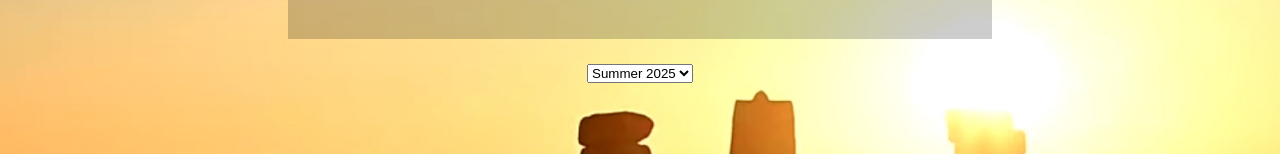
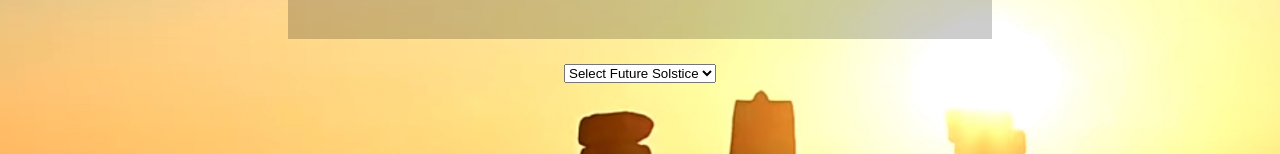
Before and after one commit to rhianwenb/solstice-countdown, a React (Create React App) app: page / in a window 1280 px wide. Shown: the part 407-561 px from the top of the page. Built offline with nearby package versions, Linux system fonts and the light colour scheme.

Commit message:
working on 'select' functionality

```diff
--- a/src/App.jsx
+++ b/src/App.jsx
@@ -8,7 +8,7 @@ function App() {
   const summer2025 = "June 21, 2025 03:42:59";
 
   const [solstice, setSolstice] = useState(false);
-  const [nextSolstice, setNextSolstice] = useState(summer2025);
+//   const [nextSolstice, setNextSolstice] = useState(summer2025);
   const [futureSolstice, setFutureSolstice] = useState(summer2025);
   const [label, setLabel] = useState("");
   const [days, setDays] = useState(0);
@@ -16,12 +16,19 @@ function App() {
   const [minutes, setMinutes] = useState(0);
   const [seconds, setSeconds] = useState(0);
 
+
+  function handleChange(e) {
+    e.preventDefault();
+    console.log(e);
+  };
+
   async function getFutureSolstice(id) {
     try {
         let response = await fetch("/dates.json")
         if (response) {
             let data = await response.json();
             let selectedData = data.filter(s => s.id === id);
+            // console.log(selectedData);
             for (let i = 0; i < selectedData; i++) {
                 setFutureSolstice(selectedData[i].date)
                 setLabel(selectedData[i].text)
@@ -54,7 +61,7 @@ function App() {
           };
       }, 1000);
       return () => clearInterval(interval);
-  }, [nextSolstice]);
+  }, [futureSolstice]);
 
 //   function handleClick(e) {
 //     e.preventDefault();
@@ -99,10 +106,11 @@ function App() {
     <br></br>
         <div>
             {/* <button className="reset" onClick={handleClick}> Winter 2025 </button> */}
-            <select>
-                <option value="winter2025" id="0" onChange={getFutureSolstice(0)}>Summer 2025</option>
-                <option value="winter2025" id="1" onChange={getFutureSolstice(1)}>Winter 2025</option>
-                <option value="winter2026" id="2">Summer 2026</option>
+            <select onChange={handleChange}>
+                <option value="select">Select Future Solstice</option>
+                <option value="winter2025" id="0"> Summer 2025 </option>
+                <option value="winter2025" id="1"> Winter 2025 </option>
+                <option value="winter2026" id="2"> Summer 2026 </option>
 
             </select>
         </div>
```
